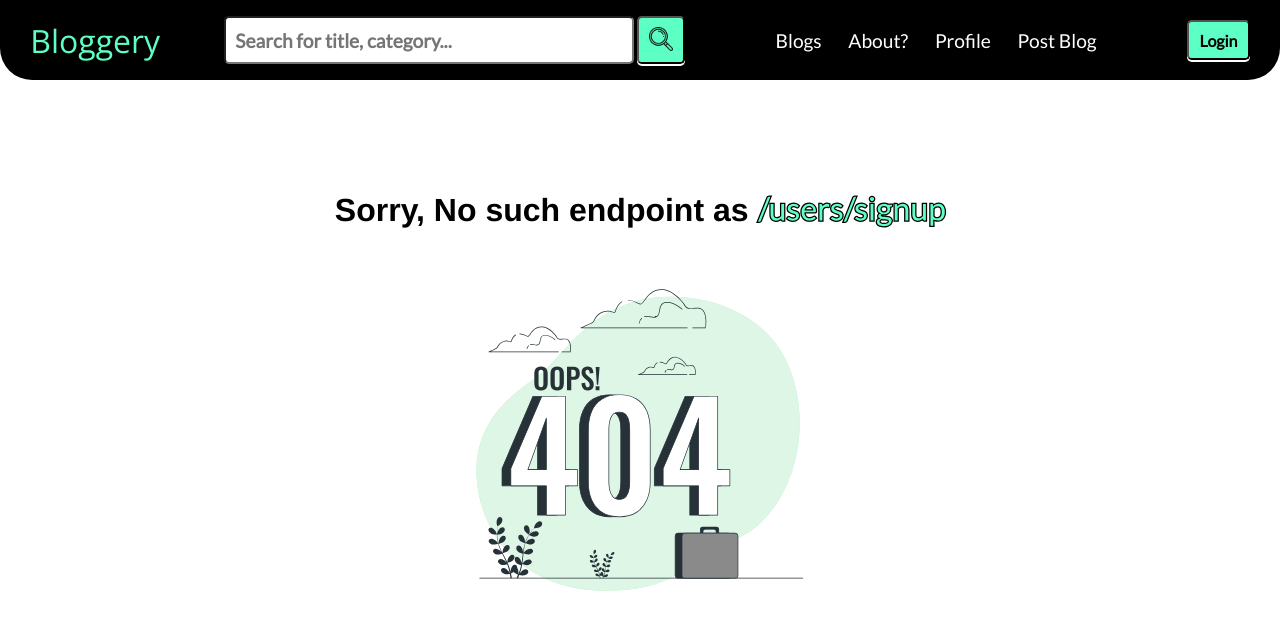
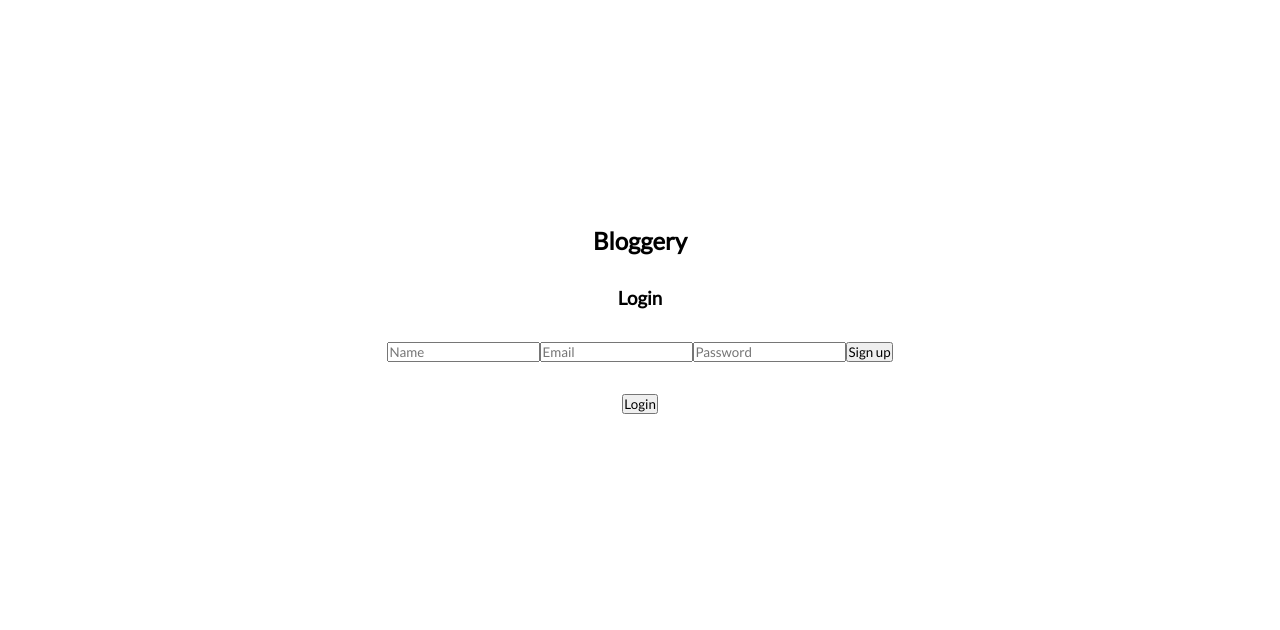
Before and after one commit to SimulatedWork/Blog---Ayush, a React (Vite) app in the folder client/: page /users/signup in a window 1280 px wide. Shown: the top 630 px of the page. Built offline with nearby package versions, Linux system fonts and the light colour scheme; no server answers.

Commit message:
Basic setup for login and signup and adding redux to thr project

```diff
--- a/client/package.json
+++ b/client/package.json
@@ -10,14 +10,14 @@
     "preview": "vite preview"
   },
   "dependencies": {
-    "@auth0/auth0-react": "^2.2.2",
     "@cloudinary/react": "^1.11.2",
     "@cloudinary/url-gen": "^1.12.0",
-    "draftjs-text-editor": "^1.0.3",
+    "@reduxjs/toolkit": "^1.9.7",
     "react": "^18.2.0",
     "react-dom": "^18.2.0",
     "react-icons": "^4.11.0",
     "react-loader-spinner": "^5.4.5",
+    "react-redux": "^8.1.3",
     "react-router-dom": "^6.17.0"
   },
   "devDependencies": {
--- a/client/src/App.jsx
+++ b/client/src/App.jsx
@@ -5,6 +5,8 @@ import UploadBlog from "./pages/UploadBlog";
 import About from "./pages/About";
 import NotFound from "./pages/NotFound";
 import BlogInfo from "./Components/BlogInfo";
+import Login from "./Components/Login";
+import Signup from "./Components/Signup";
 
 function App() {
   return (
@@ -14,6 +16,8 @@ function App() {
         <Route path="/about" element={<About />} />
         <Route path="/profile" element={<Profile />} />
         <Route path="/upload" element={<UploadBlog />} />
+        <Route path="/users/login" element={<Login />} />
+        <Route path="/users/signup" element={<Signup />} />
         <Route path="/blog/:id" element={<BlogInfo />} />
         <Route path="*" element={<NotFound />} />
       </Routes>
--- a/client/src/Components/BlogInfo.jsx
+++ b/client/src/Components/BlogInfo.jsx
@@ -4,7 +4,7 @@ import blogs from "../testing_data/blogs.json";
 const BlogInfo = () => {
   const location = useLocation();
   var path = location.pathname.split("/")[2] - 1;
-  if (path > blogs.length) {
+  if (path > blogs.length || path < 0) {
     window.close();
   }
   return (
--- /dev/null
+++ b/client/src/Components/Login.jsx
@@ -0,0 +1,58 @@
+import { useState } from "react";
+import { useNavigate } from "react-router-dom";
+
+const Login = () => {
+  const [cred, setCred] = useState({
+    email: "",
+    password: "",
+  });
+  const handleFormSubmit = async (e) => {
+    e.preventDefault();
+    fetch("http://localhost:8000/api/v1/users/login", {
+      method: "POST",
+      headers: {
+        "Content-type": "application/json",
+      },
+      body: JSON.stringify(cred),
+    })
+      .then((response) => {
+        return response.json();
+      })
+      .then((data) => {
+        // Handle the JSON data here
+        // console.log(data?.profile);
+        console.log(data);
+      })
+      .catch((err) => {
+        // Handle any errors that occurred during the fetch
+        console.error(err);
+      });
+  };
+  const navigate = useNavigate();
+  return (
+    <div className="container">
+      <h2>Bloggery</h2>
+      <h3>Login</h3>
+      <form onSubmit={handleFormSubmit}>
+        <input
+          type="text"
+          required
+          value={cred.email}
+          onChange={(e) => setCred({ ...cred, email: e.target.value })}
+        />
+        <input
+          type="password"
+          required
+          value={cred.password}
+          onChange={(e) => setCred({ ...cred, password: e.target.value })}
+        />
+        <button type="submit">Login</button>
+      </form>
+      <button onClick={() => navigate("/users/signup", { replace: true })}>
+        Sign up
+      </button>
+    </div>
+  );
+};
+
+export default Login;
--- a/client/src/Components/Navbar.jsx
+++ b/client/src/Components/Navbar.jsx
@@ -1,10 +1,9 @@
 import { useNavigate } from "react-router-dom";
 import "../css/Navbar.css";
-import { useAuth0 } from "@auth0/auth0-react";
-import { useState, useEffect } from "react";
+import { useEffect, useState } from "react";
 
 const Navbar = () => {
-  const { loginWithRedirect, isAuthenticated, logout } = useAuth0();
+  const isAuthenticated = true;
   const navigate = useNavigate();
   const [activeComponent, setActiveComponent] = useState(
     document.querySelectorAll(".nav-comp")[0]
@@ -86,11 +85,11 @@ const Navbar = () => {
           </span>
         </nav>
         {isAuthenticated ? (
-          <button className="login button" onClick={() => logout()}>
+          <button className="login button" onClick={() => alert()}>
             Logout
           </button>
         ) : (
-          <button className="login button" onClick={() => loginWithRedirect()}>
+          <button className="login button" onClick={() => alert()}>
             Login
           </button>
         )}
--- /dev/null
+++ b/client/src/Components/Signup.jsx
@@ -0,0 +1,63 @@
+import { useState } from "react";
+import { useNavigate } from "react-router-dom";
+
+const Signup = () => {
+  const [cred, setCred] = useState({
+    name: "",
+    email: "",
+    password: "",
+  });
+  const handleFormSubmit = async (e) => {
+    e.preventDefault();
+    await fetch("http://localhost:8000/api/v1/users/signup", {
+      method: "POST",
+      headers: {
+        "Content-type": "application/json",
+      },
+      body: JSON.stringify(cred),
+    })
+      .then((response) => {
+        return response.json();
+      })
+      .then((data) => {
+        console.log(data);
+        localStorage.setItem("user", JSON.stringify(data));
+      })
+      .catch((e) => {
+        console.log(e);
+      });
+  };
+  const navigate = useNavigate();
+  return (
+    <div className="container">
+      <h2>Bloggery</h2>
+      <h3>Login</h3>
+      <form onSubmit={handleFormSubmit}>
+        <input
+          type="text"
+          required
+          placeholder="Name"
+          onChange={(e) => setCred({ ...cred, name: e.target.value })}
+        />
+        <input
+          type="text"
+          placeholder="Email"
+          required
+          onChange={(e) => setCred({ ...cred, email: e.target.value })}
+        />
+        <input
+          type="password"
+          placeholder="Password"
+          required
+          onChange={(e) => setCred({ ...cred, password: e.target.value })}
+        />
+        <button type="submit">Sign up</button>
+      </form>
+      <button onClick={() => navigate("/users/login", { replace: true })}>
+        Login
+      </button>
+    </div>
+  );
+};
+
+export default Signup;
--- a/client/src/main.jsx
+++ b/client/src/main.jsx
@@ -1,18 +1,9 @@
 import ReactDOM from "react-dom/client";
 import App from "./App.jsx";
 import { BrowserRouter } from "react-router-dom";
-import { Auth0Provider } from "@auth0/auth0-react";
 
 ReactDOM.createRoot(document.getElementById("root")).render(
   <BrowserRouter>
-    <Auth0Provider
-      domain={import.meta.env.VITE_AUTH0_DOMAIN}
-      clientId={import.meta.env.VITE_AUTH0_CLIENT_ID}
-      authorizationParams={{
-        redirect_uri: window.location.origin,
-      }}
-    >
-      <App />
-    </Auth0Provider>
+    <App />
   </BrowserRouter>
 );
--- a/client/src/pages/Profile.jsx
+++ b/client/src/pages/Profile.jsx
@@ -1,4 +1,3 @@
-import { useAuth0 } from "@auth0/auth0-react";
 import "../css/Profile.css";
 import { AiOutlineMail } from "react-icons/ai";
 import { BsInstagram } from "react-icons/bs";
@@ -7,9 +6,9 @@ import Blog from "../Components/Blog";
 import Navbar from "../Components/Navbar";
 
 const Profile = () => {
-  const { isAuthenticated, user, loginWithRedirect } = useAuth0();
+  const isAuthenticated = true;
   const user_blogs = blogs.filter((blog) => {
-    return blog?.email === user?.email;
+    return blog?.email === "ayush41red@gmail.com";
   });
   return (
     <>
@@ -18,13 +17,13 @@ const Profile = () => {
         <div className="profileContainer">
           <div className="userDetails">
             <div className="user-image-name">
-              <img src={user.picture} alt="user_img" />
-              <h1>{user.name}</h1>
+              <img src={"none.png"} alt="user_img" />
+              <h1>{"Ayush Shrivastav"}</h1>
             </div>
             <div className="social-info">
               <span>
                 <AiOutlineMail />
-                {user.email}
+                {"ayush41red@gmail.com"}
               </span>
               <span>
                 <BsInstagram />
@@ -42,7 +41,7 @@ const Profile = () => {
         <div className="container">
           <img src={"/profile.svg"} alt="profile" height={300} />
           <p className="info">You are logged out</p>
-          <button className="login-button" onClick={() => loginWithRedirect()}>
+          <button className="login-button" onClick={() => alert()}>
             Login
           </button>
         </div>
--- a/client/src/pages/UploadBlog.jsx
+++ b/client/src/pages/UploadBlog.jsx
@@ -2,7 +2,6 @@ import { AiFillFolder } from "react-icons/ai";
 import "../css/UploadBlogs.css";
 import data from "../testing_data/category.json";
 import { useState } from "react";
-import { useAuth0 } from "@auth0/auth0-react";
 import Navbar from "../Components/Navbar";
 
 const UploadBlog = () => {
@@ -14,7 +13,7 @@ const UploadBlog = () => {
   });
   const [category, setCategory] = useState(data);
   const [newCategory, setNewCategory] = useState("");
-  const { isAuthenticated, loginWithRedirect } = useAuth0();
+  const isAuthenticated = true;
   const handleCategoryClick = (e, name) => {
     if (newBlog.categories.includes(name)) {
       const updatedCategories = newBlog.categories.filter(
@@ -172,7 +171,7 @@ const UploadBlog = () => {
           <h1>
             You are logged out, Login to post blogs to <strong>Bloggery</strong>
           </h1>
-          <button onClick={() => loginWithRedirect()}>Login</button>
+          <button onClick={() => alert()}>Login</button>
         </div>
       )}
       ;
```
Also changed, not shown: 2 other files (tests, documents, lock files or other folders).
